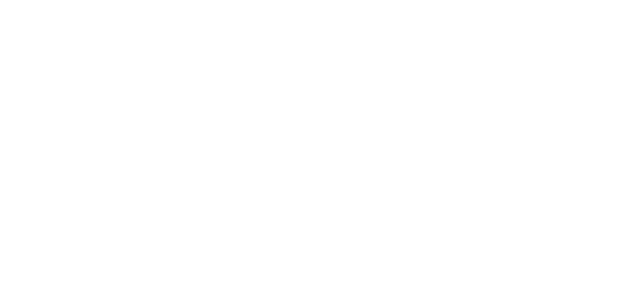
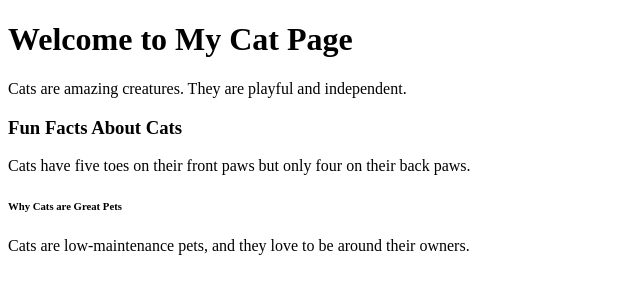
Before and after one commit to Abdalkabar/HTML-Projects, a plain HTML site: page Assignment.html in a window 1280 px wide. Shown: the whole page, without its empty margins (0-640 px from the left). Drawn offline with Linux system fonts and the light colour scheme.

Commit message:
Update Assignment.html

```diff
--- a/Assignment.html
+++ b/Assignment.html
@@ -9,3 +9,12 @@
     <!-- Your content goes here -->
 </body>
 </html>
+<title>My Cat Page</title>
+<body>
+    <h1>Welcome to My Cat Page</h1>
+    <p>Cats are amazing creatures. They are playful and independent.</p>
+    <h3>Fun Facts About Cats</h3>
+    <p>Cats have five toes on their front paws but only four on their back paws.</p>
+    <h6>Why Cats are Great Pets</h6>
+    <p>Cats are low-maintenance pets, and they love to be around their owners.</p>
+</body>
```
